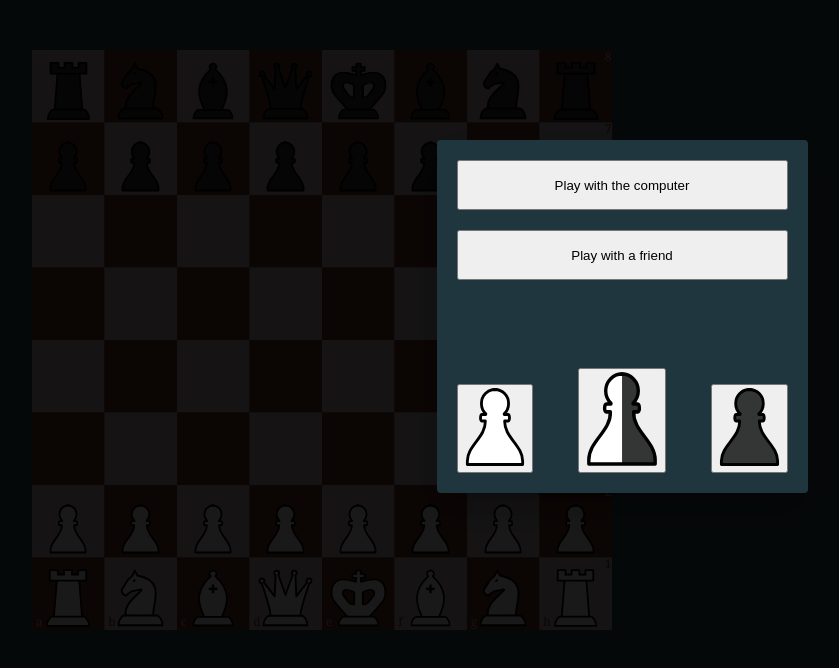
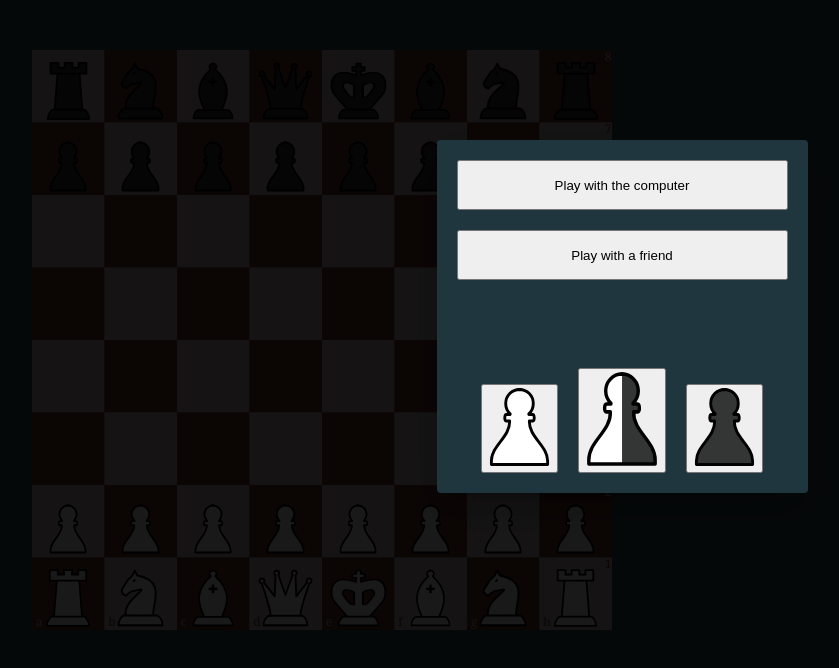
Before and after one commit to krihl4n/ChessUi, an Angular app: page /game2 in a window 1280 px wide. Shown: the top 668 px of the page, without its empty margins (18-857 px from the left). Built offline with nearby package versions, Linux system fonts and the light colour scheme.

Commit message:
modal gap corrected

```diff
--- a/src/styles.scss
+++ b/src/styles.scss
@@ -32,8 +32,9 @@ body { margin: 0; font-family: Roboto, "Helvetica Neue", sans-serif; }
     .button-box {
         flex: 1; // stretches all the way to the bottom
         display: flex;
-        justify-content: space-between;
+        justify-content: center;
         align-items: flex-end;
+        gap: 20px;
     }
 }
 
```
